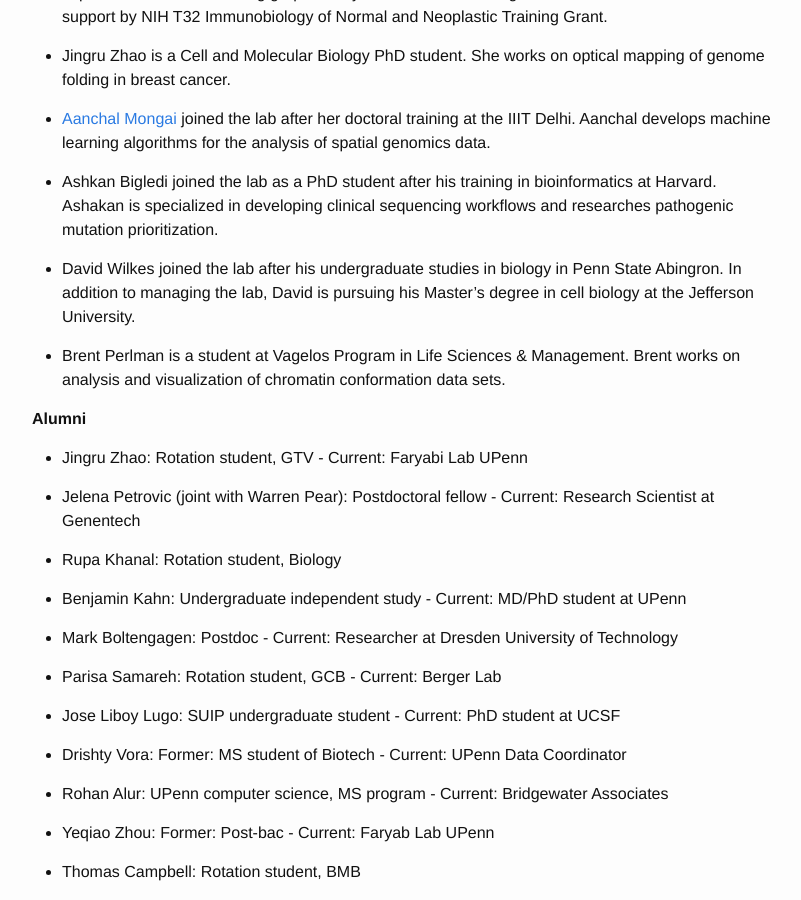
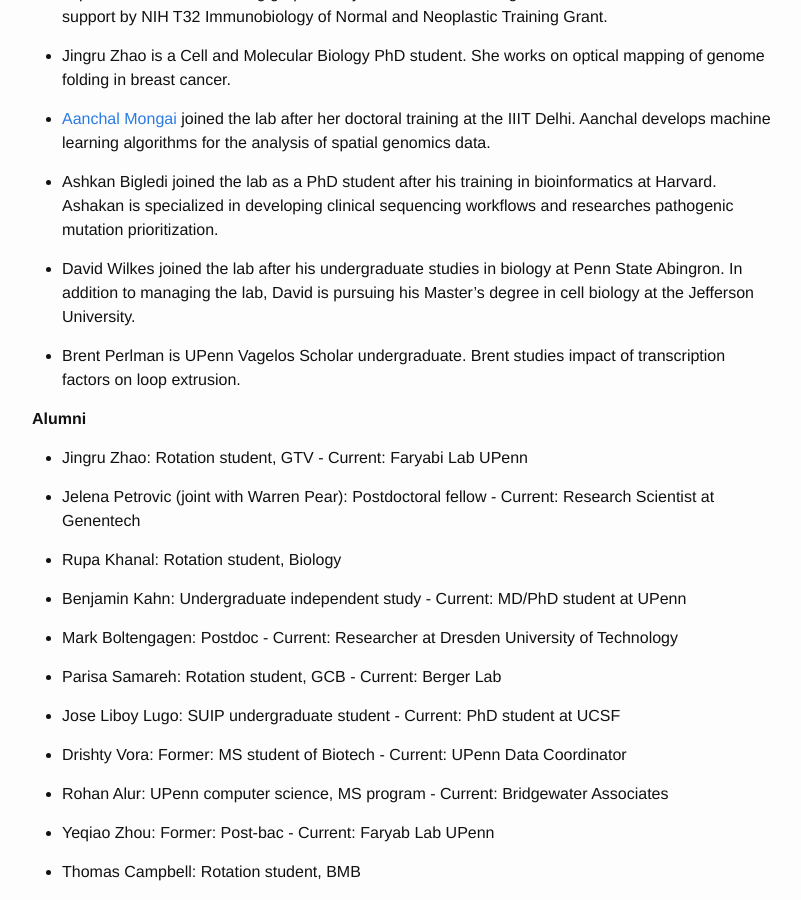
Before and after one commit to faryabib/faryabib.github.io, a Jekyll site: the page built from people.md, in a window 1280 px wide and 900 px high, scrolled down 389 px. Shown: the whole window, without its empty margins (238-1039 px from the left). Built offline with Jekyll 4.4.1, drawn with Linux system fonts in a browser that asks for light colours.

Commit message:
Update people.md

```diff
--- a/people.md
+++ b/people.md
@@ -16,9 +16,9 @@ permalink: /people.html
 
 * Ashkan Bigledi joined the lab as a PhD student after his training in bioinformatics at Harvard. Ashakan is specialized in developing clinical sequencing workflows and researches pathogenic mutation prioritization.
 
-* David Wilkes joined the lab after his undergraduate studies in biology in Penn State Abingron. In addition to managing the lab, David is pursuing his Master's degree in cell biology at the Jefferson University.
+* David Wilkes joined the lab after his undergraduate studies in biology at Penn State Abingron. In addition to managing the lab, David is pursuing his Master's degree in cell biology at the Jefferson University.
 
-* Brent Perlman is a student at Vagelos Program in Life Sciences & Management. Brent works on analysis and visualization of chromatin conformation data sets.
+* Brent Perlman is UPenn Vagelos Scholar undergraduate. Brent studies impact of transcription factors on loop extrusion.
 
 
 **Alumni**
```
